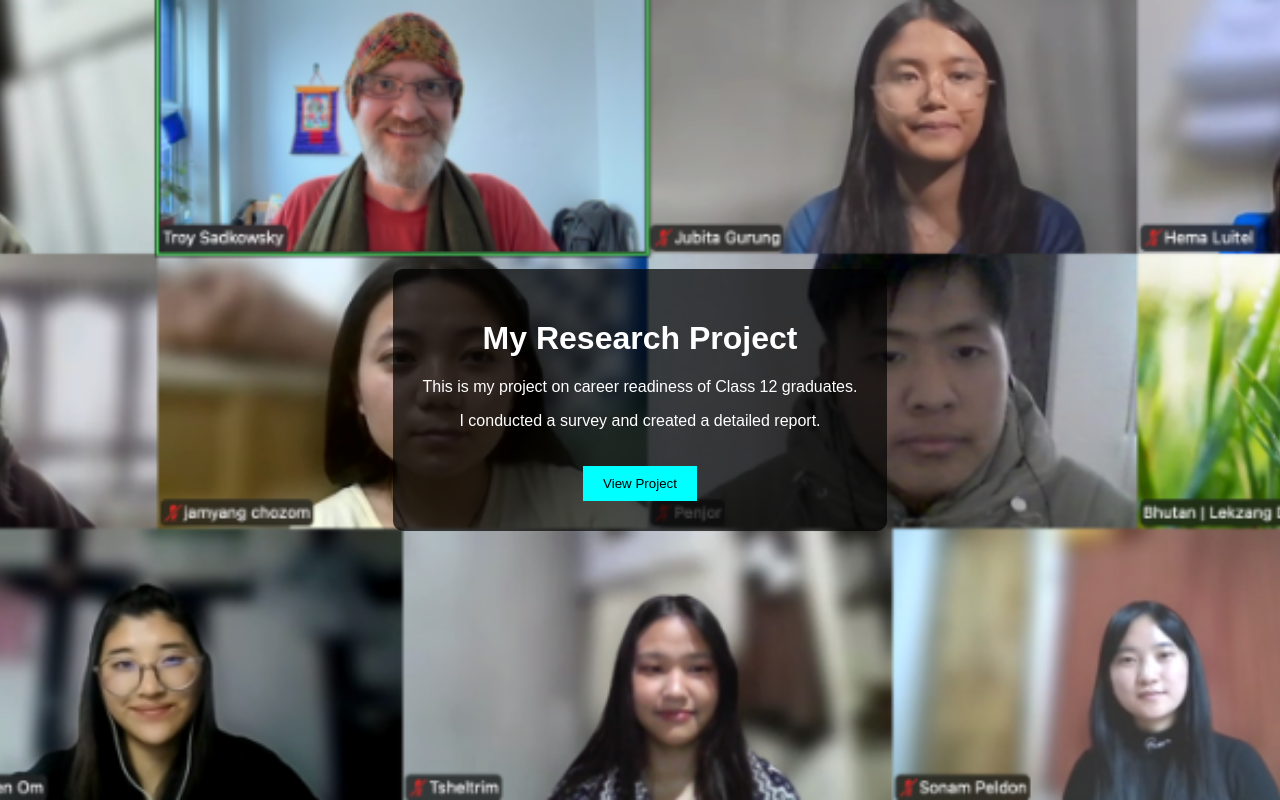
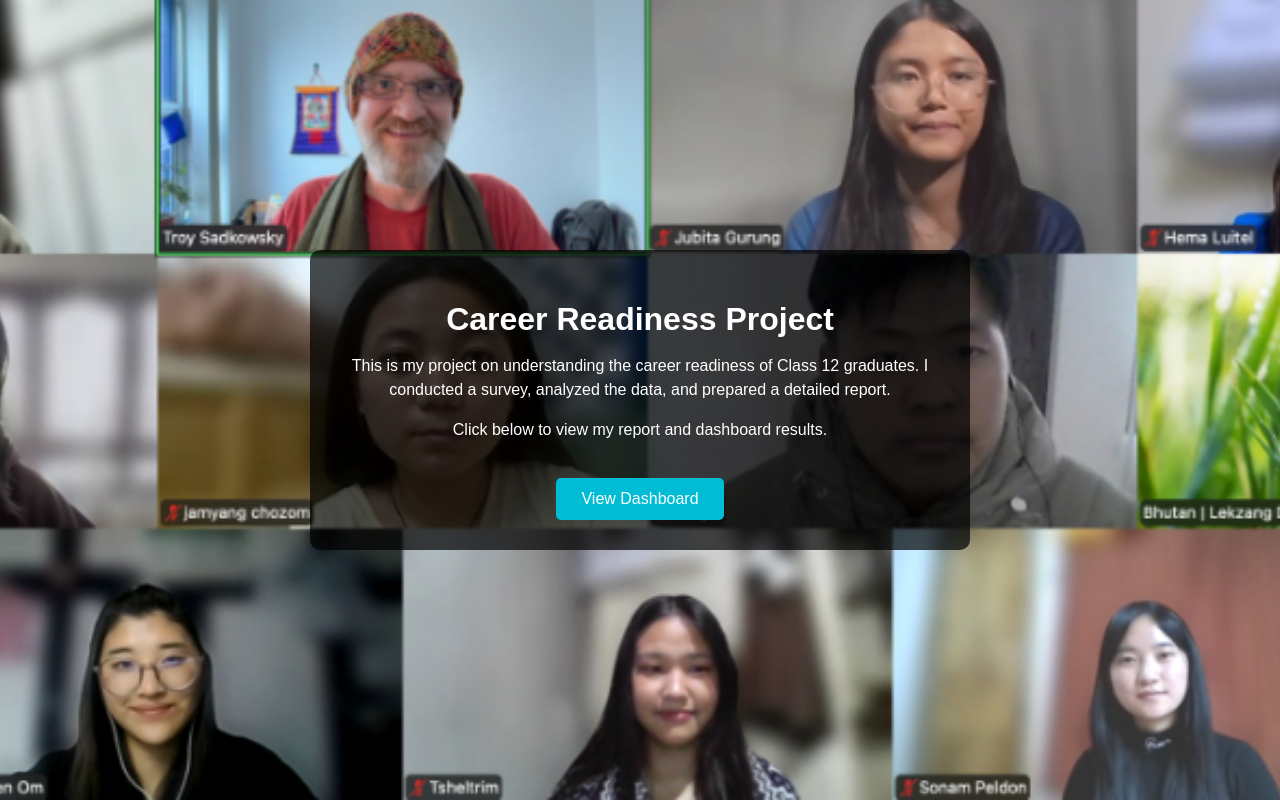
Before and after one commit to tsheltrimdema121-droid/choe-zhi, a Flask app: page /research in a window 1280 px wide. Run offline with Flask 3, Linux system fonts and the light colour scheme.

Commit message:
new change

```diff
--- a/templates/research.html
+++ b/templates/research.html
@@ -1,91 +1,149 @@
 <!DOCTYPE html>
 <html>
 <head>
-    <title>Research Project</title>
+    <title>Research Dashboard</title>
 
     <style>
         body {
             margin: 0;
-            font-family: Arial;
+            font-family: Arial, sans-serif;
+            color: white;
             background: black;
-            color: white;
         }
 
+        /* 🔹 COVER SECTION */
         .cover {
             height: 100vh;
-            background: url("/static/images/Us.jpg") no-repeat center center/cover;
+            background: url("/static/images/Us.png") no-repeat center center/cover;
             display: flex;
             justify-content: center;
             align-items: center;
         }
 
         .overlay {
-            background: rgba(0,0,0,0.7);
+            background: rgba(0, 0, 0, 0.7);
             padding: 30px;
             text-align: center;
             border-radius: 10px;
+            max-width: 600px;
+        }
+
+        .overlay h1 {
+            margin-bottom: 15px;
+        }
+
+        .overlay p {
+            font-size: 16px;
+            line-height: 1.5;
         }
 
         .btn {
             margin-top: 20px;
-            padding: 10px 20px;
-            background: cyan;
+            padding: 12px 25px;
+            font-size: 16px;
             border: none;
+            background: #00bcd4;
+            color: white;
             cursor: pointer;
+            border-radius: 5px;
         }
 
+        .btn:hover {
+            background: #0097a7;
+        }
+
+        /* 🔹 MAIN CONTENT */
         .content {
             display: none;
             padding: 20px;
+        }
+
+        .box {
+            background: #111;
+            padding: 20px;
+            margin-bottom: 25px;
+            border-radius: 10px;
         }
 
         iframe {
             width: 100%;
             height: 600px;
             border: none;
+            border-radius: 10px;
             background: white;
         }
 
         table {
             width: 100%;
+            border-collapse: collapse;
             background: white;
             color: black;
+        }
+
+        th, td {
+            border: 1px solid black;
+            padding: 8px;
+        }
+
+        th {
+            background: #ddd;
         }
     </style>
 
     <script>
-        function showContent() {
+        function showProject() {
             document.getElementById("cover").style.display = "none";
             document.getElementById("content").style.display = "block";
         }
     </script>
+
 </head>
 
 <body>
 
-<!-- COVER -->
+<!-- 🔥 COVER PAGE -->
 <div id="cover" class="cover">
     <div class="overlay">
-        <h1>My Research Project</h1>
-        <p>This is my project on career readiness of Class 12 graduates.</p>
-        <p>I conducted a survey and created a detailed report.</p>
-        <button class="btn" onclick="showContent()">View Project</button>
+        <h1>Career Readiness Project</h1>
+
+        <p>
+            This is my project on understanding the career readiness of Class 12 graduates.
+            I conducted a survey, analyzed the data, and prepared a detailed report.
+        </p>
+
+        <p>
+            Click below to view my report and dashboard results.
+        </p>
+
+        <button class="btn" onclick="showProject()">View Dashboard</button>
     </div>
 </div>
 
-<!-- CONTENT -->
+<!-- 🔥 MAIN CONTENT -->
 <div id="content" class="content">
 
+    <!-- REPORT -->
+    <div class="box">
         <h2>Project Report</h2>
         <iframe src="/report"></iframe>
+    </div>
 
-<h2>Dashboard</h2>
+    <!-- DASHBOARD -->
+    <div class="box">
+        <h2>Survey Dashboard</h2>
+        <p>
+            This dashboard presents the analyzed survey data and highlights trends in students’ career preferences.
+        </p>
+
         <iframe src="https://public.tableau.com/views/SurvayStoryPoint/Story1?:embed=y&:showVizHome=no"></iframe>
+    </div>
 
+    <!-- DATA -->
+    <div class="box">
         <h2>Total Responses: {{ total }}</h2>
 
         {% if data and data|length > 1 %}
-<table border="1">
+        <table>
             <tr>
                 {% for col in data[0] %}
                 <th>{{ col }}</th>
@@ -101,8 +159,9 @@
             {% endfor %}
         </table>
         {% else %}
-<p>No data yet</p>
+            <p>No data available yet.</p>
         {% endif %}
+    </div>
 
 </div>
 
```
Also changed, not shown: static/images/Us.png (renamed from static/images/Us.jpg). Lines whose indentation alone changed are shown as unchanged.
